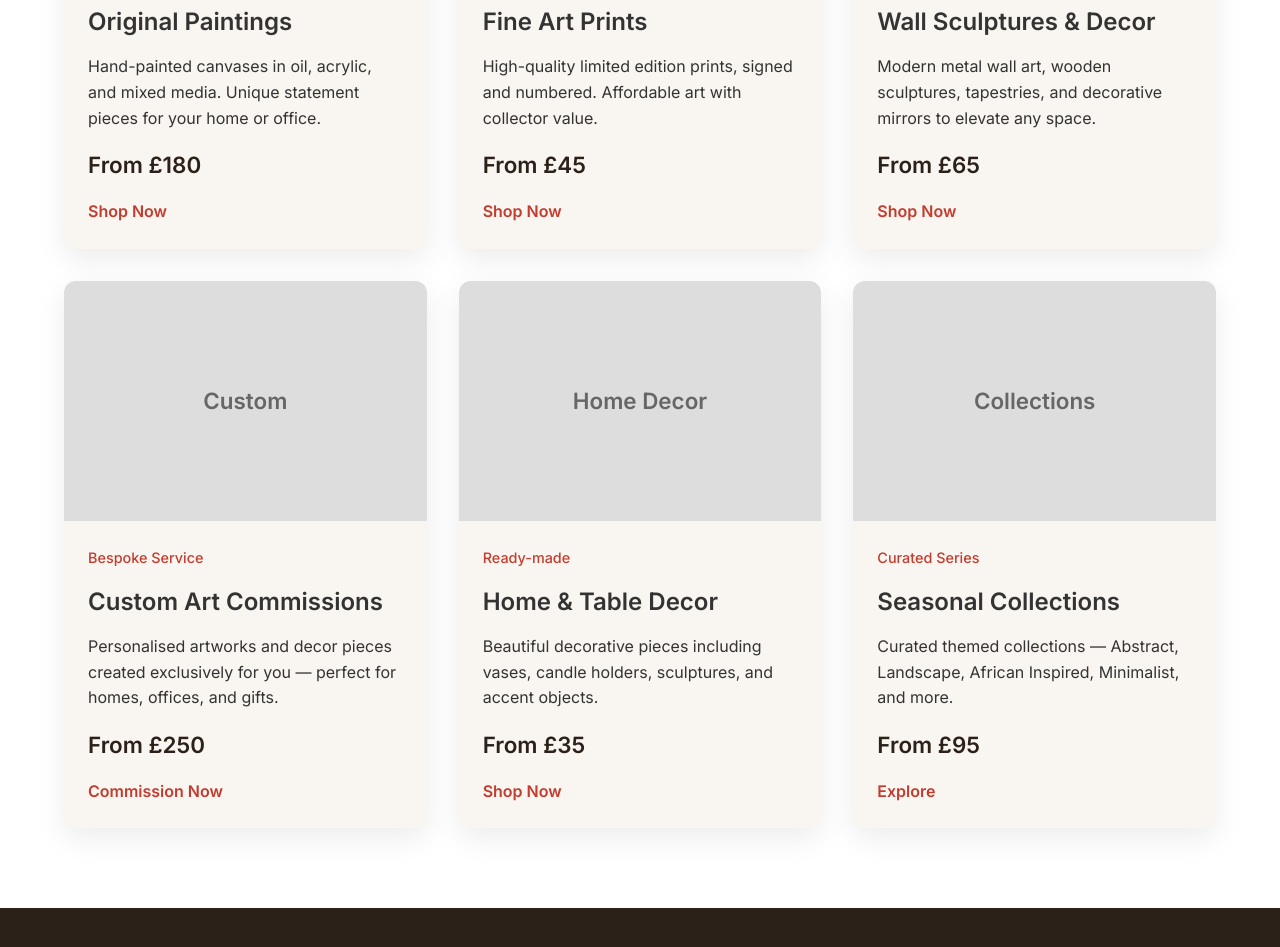
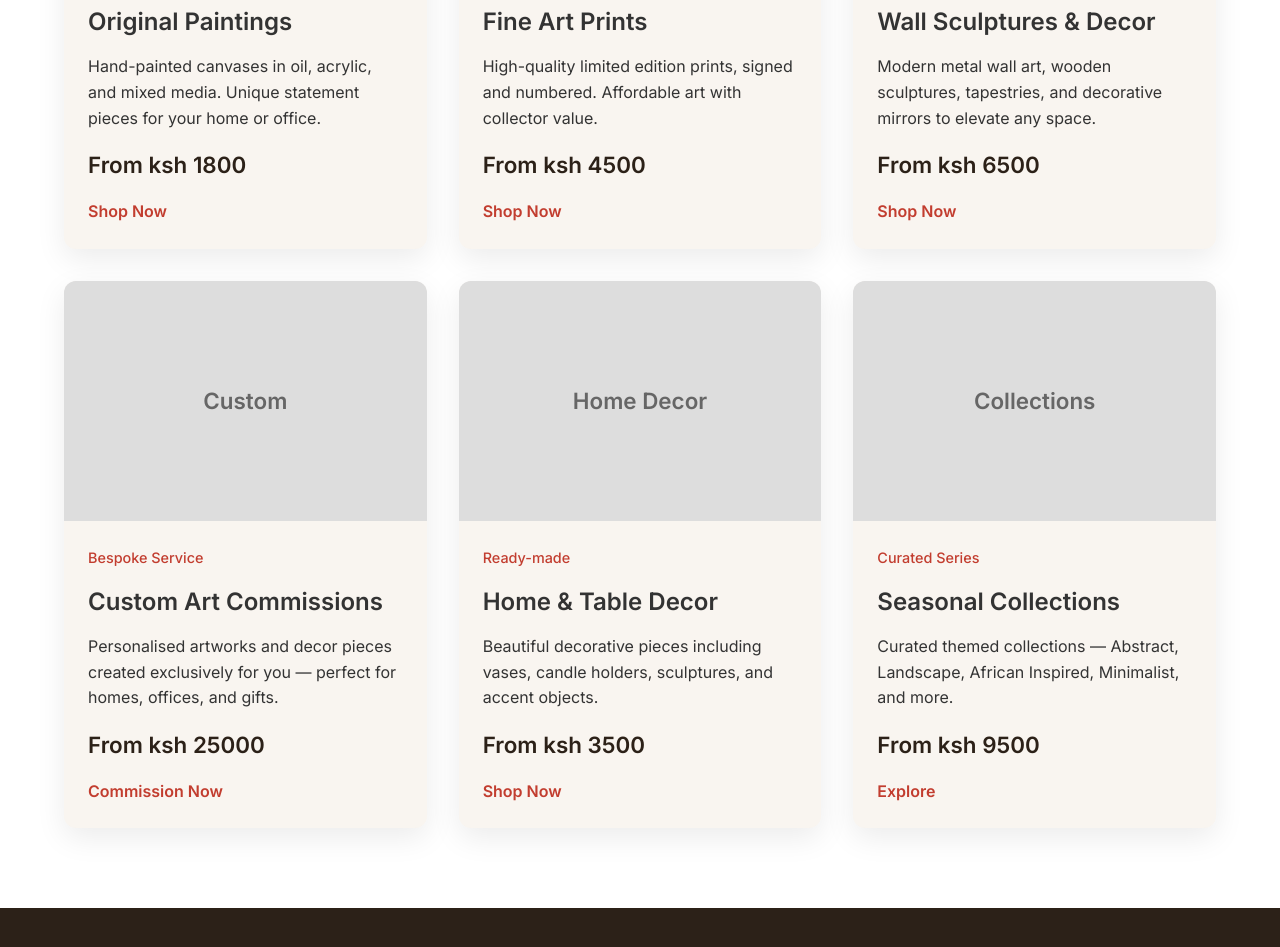
Before and after one commit to Maurreh/maurreh_creations, a plain HTML site: page index.html in a window 1280 px wide. Shown: the part 1246-2193 px from the top of the page. Drawn offline with nearby package versions, Linux system fonts and the light colour scheme.

Commit message:
added prices

```diff
--- a/index.html
+++ b/index.html
@@ -62,7 +62,7 @@
                 <span class="level">Ready-made & Custom</span>
                 <h3>Original Paintings</h3>
                 <p>Hand-painted canvases in oil, acrylic, and mixed media. Unique statement pieces for your home or office.</p>
-                <div class="price">From £180</div>
+                <div class="price">From ksh 1800</div>
                 <a href="#" class="learn-more">Shop Now</a>
             </div>
         </div>
@@ -74,7 +74,7 @@
                 <span class="level">Limited Editions</span>
                 <h3>Fine Art Prints</h3>
                 <p>High-quality limited edition prints, signed and numbered. Affordable art with collector value.</p>
-                <div class="price">From £45</div>
+                <div class="price">From ksh 4500</div>
                 <a href="#" class="learn-more">Shop Now</a>
             </div>
         </div>
@@ -86,7 +86,7 @@
                 <span class="level">Ready-made</span>
                 <h3>Wall Sculptures & Decor</h3>
                 <p>Modern metal wall art, wooden sculptures, tapestries, and decorative mirrors to elevate any space.</p>
-                <div class="price">From £65</div>
+                <div class="price">From ksh 6500</div>
                 <a href="#" class="learn-more">Shop Now</a>
             </div>
         </div>
@@ -98,7 +98,7 @@
                 <span class="level">Bespoke Service</span>
                 <h3>Custom Art Commissions</h3>
                 <p>Personalised artworks and decor pieces created exclusively for you — perfect for homes, offices, and gifts.</p>
-                <div class="price">From £250</div>
+                <div class="price">From ksh 25000</div>
                 <a href="#" class="learn-more">Commission Now</a>
             </div>
         </div>
@@ -110,7 +110,7 @@
                 <span class="level">Ready-made</span>
                 <h3>Home & Table Decor</h3>
                 <p>Beautiful decorative pieces including vases, candle holders, sculptures, and accent objects.</p>
-                <div class="price">From £35</div>
+                <div class="price">From ksh 3500</div>
                 <a href="#" class="learn-more">Shop Now</a>
             </div>
         </div>
@@ -122,7 +122,7 @@
                 <span class="level">Curated Series</span>
                 <h3>Seasonal Collections</h3>
                 <p>Curated themed collections — Abstract, Landscape, African Inspired, Minimalist, and more.</p>
-                <div class="price">From £95</div>
+                <div class="price">From ksh 9500</div>
                 <a href="#" class="learn-more">Explore</a>
             </div>
         </div>
```
